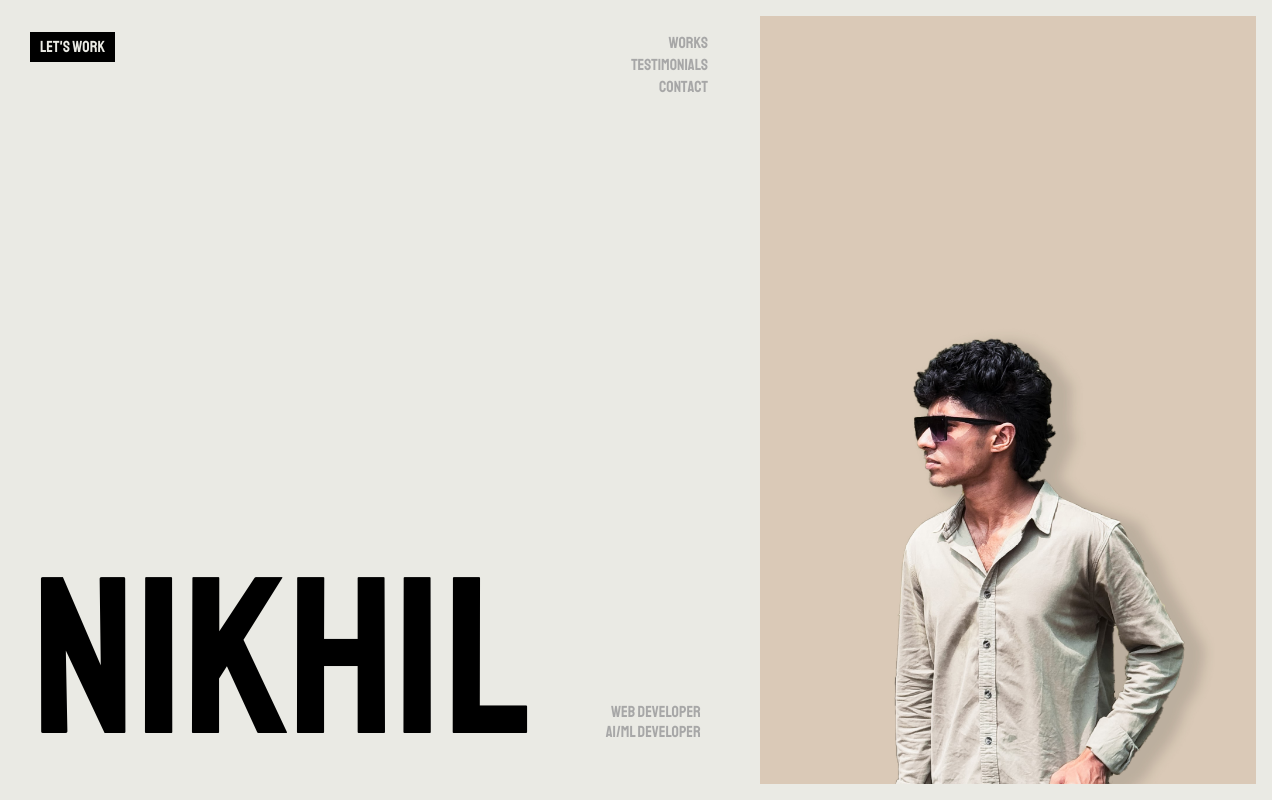
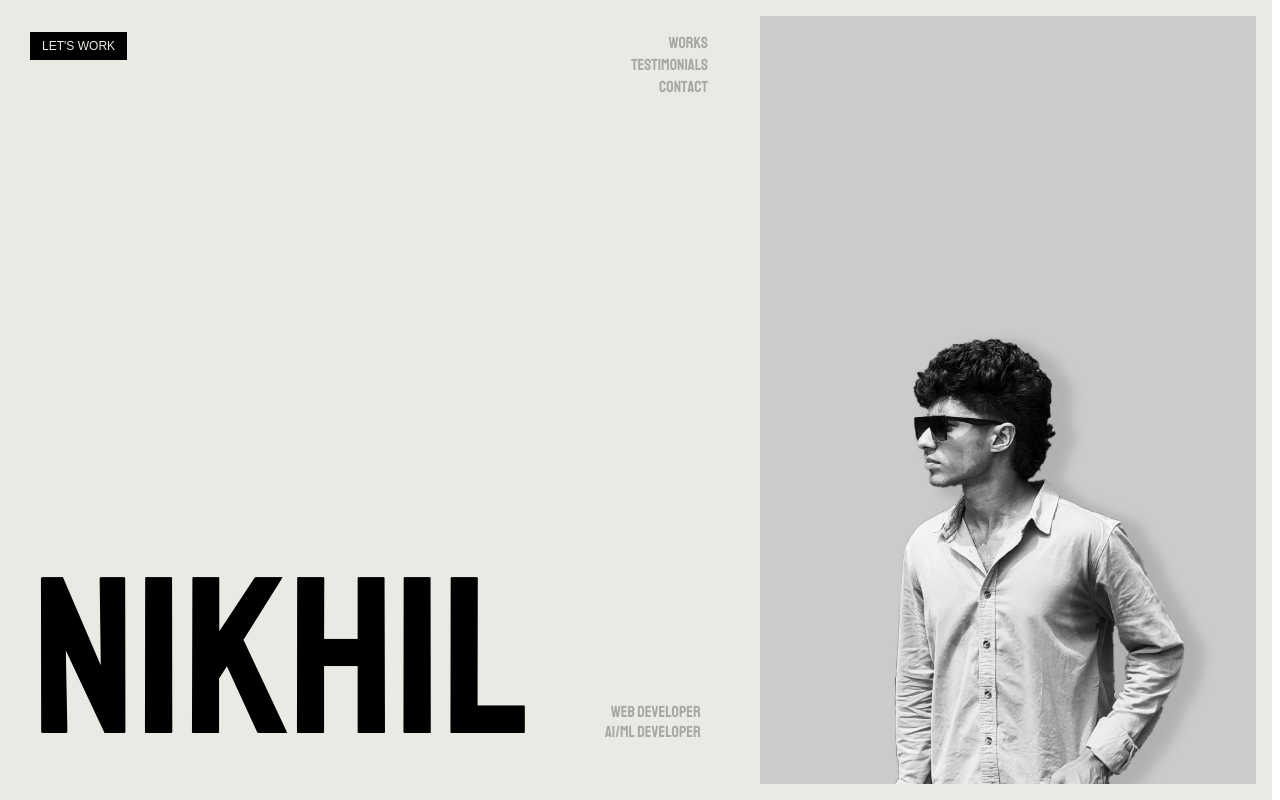
Before and after one commit to nikhil18440/nikhil-portfolio, a React (Create React App) app: page / in a window 1280 px wide. Shown: the top 800 px of the page. Built offline with nearby package versions, Linux system fonts and the light colour scheme; a web font is replaced by a local one.

Commit message:
feat: enhance Hero2 and Navbar components with GSAP animations; update styles for improved user interaction

```diff
--- a/src/componants/Hero/Hero2.jsx
+++ b/src/componants/Hero/Hero2.jsx
@@ -1,9 +1,67 @@
-import React from 'react'
+import React, { useEffect, useRef } from 'react'
 import Navbar from '../Navbar/Navbar'
 import { general } from '../../general'
 import './hero2.css'
+import { SplitText } from 'gsap/all'
+import gsap from 'gsap'
 
 function Hero2() {
+
+  const textRef1 = useRef()
+    const textRef2 = useRef()
+    const textRef3 = useRef()
+    const imgRef = useRef()
+
+
+
+    useEffect(() => {
+        const split1 = new SplitText(textRef1.current, { type: "chars" });
+        const split2 = new SplitText(textRef2.current, { type: "chars" });
+        const split3 = new SplitText(textRef3.current, { type: "chars" });
+
+
+
+        gsap.from(split1.chars, {
+          duration: 1,
+          // opacity: 0,
+          y: 30,
+          // stagger: 0.1,
+          ease: "power2.out",
+          delay: 0.2
+        });
+
+          gsap.from(split2.chars, {
+          duration: 1,
+          // opacity: 0,
+          y: 30,
+          // stagger: 0.1,
+          ease: "power2.out",
+          delay: 0.4
+        });
+
+          gsap.from(split3.chars, {
+          duration: 1.5,
+          // opacity: 0,
+          x: 300,
+          // stagger: 0.1,
+          ease: "power2.out",
+          delay: 0.6
+        });
+
+        gsap.fromTo(imgRef.current, {
+          duration: 2.5,
+          // opacity: 0,
+          x: 1000,
+          ease: "power2.out",
+          delay: 0.8
+        }, {
+          x: 0
+        });
+
+
+
+    }, []);
+
   return (
     <div className='Hero2'>
 
@@ -13,16 +71,16 @@ function Hero2() {
             </div>
             <div className="Hero2LeftBottom">
 
-                <h1 className="Hero2LeftBottomText1">{general.name}</h1>
+                <h1 className="Hero2LeftBottomText1" ref={textRef3}>{general.name}</h1>
                 <ul className="Hero2LeftBottomText2">
-                    <li >web developer</li>
-                    <li>ai/ml developer</li>
+                    <li ref={textRef1}>web developer</li>
+                    <li ref={textRef2}>ai/ml developer</li>
                 </ul>
             </div>
         </div>
 
         <div className="Hero2Right">
-          <img src="profilepic3.jpg" alt="" className="Hero2RightImg" />
+          <img ref={imgRef} src="profilepic3.jpg" alt="" className="Hero2RightImg" />
 
         </div>
 
--- a/src/componants/Hero/hero2.css
+++ b/src/componants/Hero/hero2.css
@@ -19,6 +19,7 @@
     width: 100%;
         height: 100%;
     object-fit: cover;
+    filter: grayscale(1);
     /* margin: 1rem; */
 }
 
@@ -43,6 +44,8 @@
     /* background-color: aqua; */
     margin: 0px;
     padding: 0px;
+    /* color: red; */
+    overflow: hidden;
 }
 
 .Hero2LeftBottomText2{
@@ -62,5 +65,5 @@
     font-style: normal;
     font-family: 'staatliches', sans-serif;
     text-align: end;
-
+    overflow: hidden;
 }
--- a/src/componants/Navbar/Navbar.jsx
+++ b/src/componants/Navbar/Navbar.jsx
@@ -10,6 +10,7 @@ function Navbar() {
   const textRef1 = useRef()
   const textRef2 = useRef()
 
+  const btnRef = useRef()
 
   const navRef = useRef()
 
@@ -36,6 +37,15 @@ function Navbar() {
         delay: 0.2
       });
 
+      gsap.fromTo(btnRef.current, {
+        duration: 1,
+        // opacity: 0,
+        y:-100,
+        ease: "power2.out",
+        delay: 0.4
+      }, {
+        y: 0
+      });
 
 
   }, []);
@@ -43,8 +53,8 @@ function Navbar() {
   return (
     <div className='Navbar' ref={navRef}>
 
-      <div className="leftNav" >
-        <button className='leftNavBtn' ref={textRef1}>LET'S WORK</button>
+      <div className="leftNav" ref={btnRef}>
+        <button className='btn' ref={textRef1}>LET'S WORK</button>
       </div>
       <div className="rightNav" ref={textRef2}>
         <button className="navBtns navBtn1">WORKS</button>
--- a/src/componants/Navbar/navbar.css
+++ b/src/componants/Navbar/navbar.css
@@ -63,12 +63,13 @@
     font-family: "Staatliches", sans-serif;
   font-weight: 400;
   font-style: normal;
+  overflow: hidden;;
 }
 
-.leftNavBtn:hover{
+/* .leftNavBtn:hover{
     background-color: var(--main-colour2);
     color: var(--main-colour1);
-    transform: translateY(-2px); /* slight lift effect */
+    transform: translateY(-2px);
 }
 
 
@@ -78,7 +79,7 @@
   position: absolute;
   bottom: 0;
   left: 0;
-  width: 100%;
+  width: min-content;
   height: 0%;
   background-color: var(--main-colour3);
   z-index: -1;
@@ -91,4 +92,60 @@
 
 .leftNavBtn:hover {
   color: var(--main-colour1);
+} */
+
+
+.leftNavBtn:hover{
+    background-color: var(--main-colour2);
+    color: var(--main-colour1);
+    transform: translateY(-2px); /* slight lift effect */
 }
+
+
+
+
+.btn {
+      position: relative;
+      display: inline-block;
+      padding: 5px 10px;
+      font-size: 12px;
+      color: var(--main-colour1);
+      background: var(--main-colour3);
+      border: 2px solid var(--main-colour3);
+      cursor: pointer;
+      overflow: hidden;
+      transition: color 0.5s ease;
+      z-index: 1;
+    }
+
+    .btn::before,
+    .btn::after {
+      content: '';
+      position: absolute;
+      top: 0;
+      width: 50%;
+      height: 100%;
+      background: var(--main-colour1);
+      transform: scaleX(0);
+      transition: transform 0.5s ease;
+      z-index: -1;
+    }
+
+    .btn::before {
+      left: 0;
+      transform-origin: left;
+    }
+
+    .btn::after {
+      right: 0;
+      transform-origin: right;
+    }
+
+    .btn:hover::before,
+    .btn:hover::after {
+      transform: scaleX(1);
+    }
+
+    .btn:hover {
+      color: #000;
+    }
```
